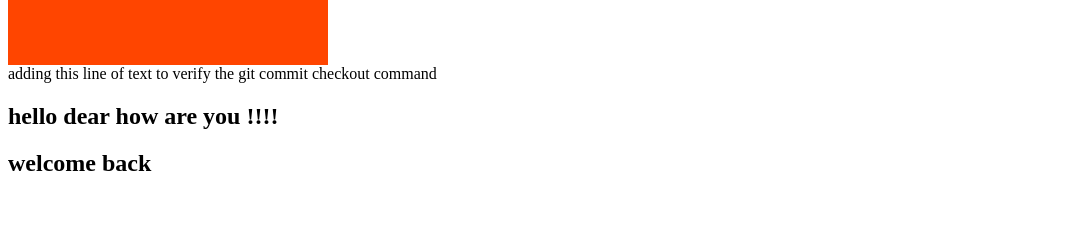
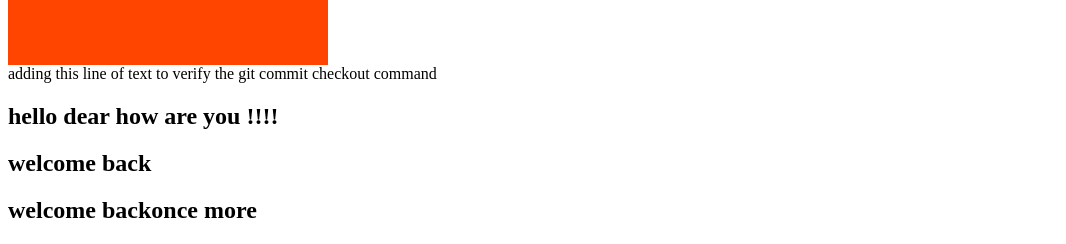
Before and after one commit to gyanchandra123/ProjectTarget, a plain HTML site: page starter/index.html in a window 1280 px wide. Shown: the part 1307-1551 px from the top of the page, without its empty margins (0-1066 px from the left). Before the commit the page ends 1504 px from the top, so only its background shows below. Drawn offline with Linux system fonts and the light colour scheme; no server answers.

Commit message:
5th commit :index.html

```diff
--- a/starter/index.html
+++ b/starter/index.html
@@ -53,6 +53,9 @@
     <!-- adding 2nd time in the github repo : -->
     <h2>welcome back</h2>
 
+      <!-- adding  3rd time in the github repo : -->
+      <h2>welcome backonce more</h2>
+
     <script src="script.js"></script>
   </body>
 </html>
```
